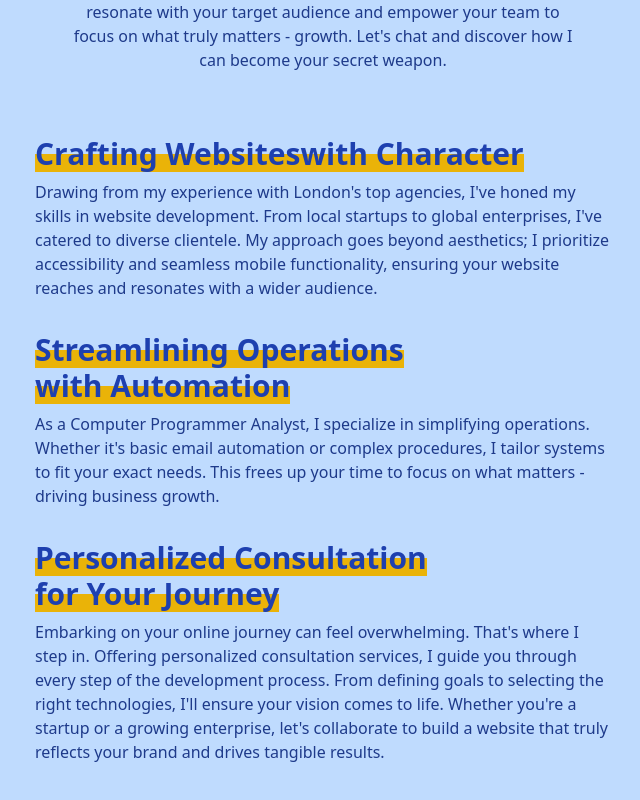
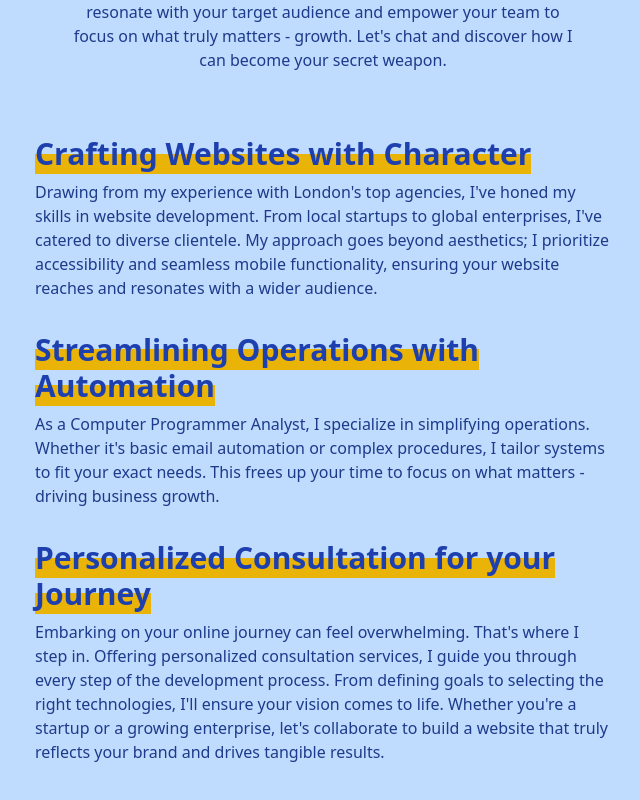
Before and after one commit to the-Third-Developer/the-third-developer, a SvelteKit app: page / in a window 1280 px wide. Shown: the part 524-1324 px from the top of the page, without its empty margins (317-957 px from the left). Built offline with nearby package versions, Linux system fonts and the light colour scheme; a web font is replaced by a local one.

Commit message:
correct spaces in words, remove flex.

```diff
--- a/src/routes/+page.svelte
+++ b/src/routes/+page.svelte
@@ -90,10 +90,12 @@
 	>
 		<div>
 			<h2
-				class="relative flex flex-wrap text-center mx-auto md:mx-0 md:text-left text-3xl w-fit font-header font-bold text-blue-800 mb-2"
+				class="relative text-center mx-auto md:mx-0 md:text-left text-3xl w-fit font-header font-bold text-blue-800 mb-2"
 			>
-				<span class="bg-gradient">Crafting Websites</span><br />
-				<span class="bg-gradient">with Character</span>
+				<span class="bg-gradient">Crafting </span><wbr />
+				<span class="bg-gradient">Websites </span><wbr />
+				<span class="bg-gradient">with </span><wbr />
+				<span class="bg-gradient">Character</span>
 			</h2>
 			<p class="text-blue-900 text-center md:text-left">
 				Drawing from my experience with London's top agencies, I've
@@ -106,10 +108,12 @@
 		</div>
 		<div>
 			<h2
-				class="relative flex flex-wrap text-center mx-auto md:mx-0 md:text-left text-3xl w-fit font-header font-bold text-blue-800 mb-2"
+				class="relative text-center mx-auto md:mx-0 md:text-left text-3xl w-fit font-header font-bold text-blue-800 mb-2"
 			>
-				<span class="bg-gradient">Streamlining Operations</span><br />
-				<span class="bg-gradient">with Automation</span>
+				<span class="bg-gradient">Streamlining </span><wbr />
+				<span class="bg-gradient">Operations </span><wbr />
+				<span class="bg-gradient">with </span><wbr />
+				<span class="bg-gradient">Automation</span>
 			</h2>
 			<p class="text-blue-900 text-center md:text-left">
 				As a Computer Programmer Analyst, I specialize in simplifying
@@ -120,10 +124,12 @@
 		</div>
 		<div>
 			<h2
-				class="relative flex flex-wrap text-center mx-auto md:mx-0 md:text-left text-3xl w-fit font-header font-bold text-blue-800 mb-2"
+				class="relative text-center mx-auto md:mx-0 md:text-left text-3xl w-fit font-header font-bold text-blue-800 mb-2"
 			>
-				<span class="bg-gradient">Personalized Consultation</span><br />
-				<span class="bg-gradient">for Your Journey</span>
+				<span class="bg-gradient">Personalized </span><wbr />
+				<span class="bg-gradient">Consultation </span><wbr />
+				<span class="bg-gradient">for your </span><wbr />
+				<span class="bg-gradient">Journey</span>
 			</h2>
 			<p class="text-blue-900 text-center md:text-left">
 				Embarking on your online journey can feel overwhelming. That's
```
